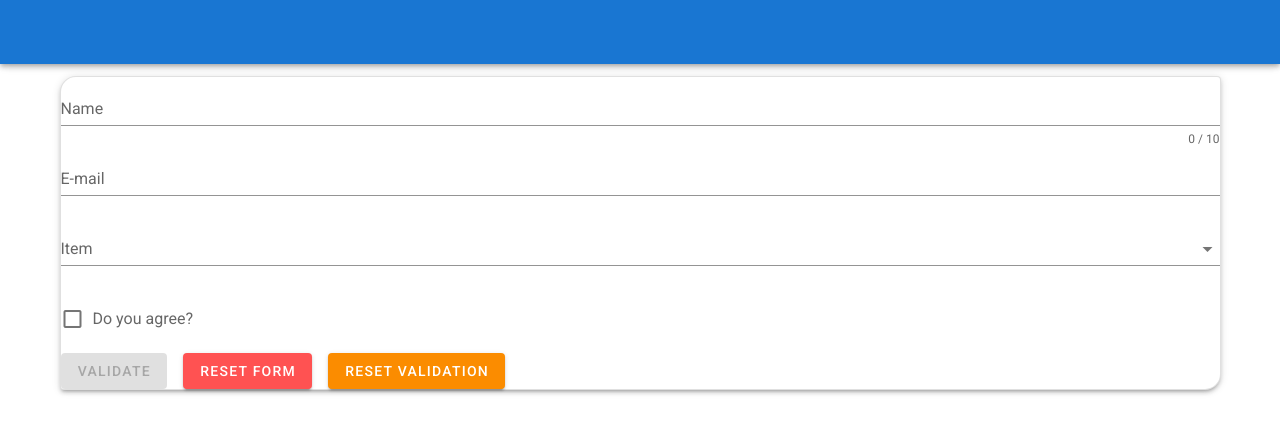
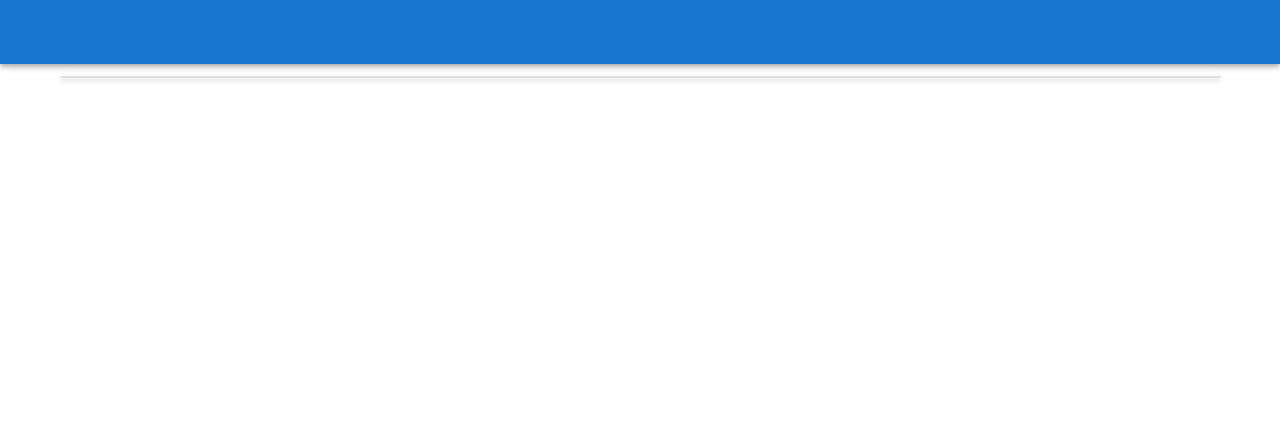
Before and after one commit to GeoffreyLG/groupomania, a Vue app in the folder groupomania/: page /signin in a window 1280 px wide. Shown: the top 434 px of the page. Built offline with nearby package versions, Linux system fonts and the light colour scheme.

Commit message:
New buttons

```diff
--- a/groupomania/src/components/Home.vue
+++ b/groupomania/src/components/Home.vue
@@ -18,16 +18,16 @@
         </v-row>
         <v-row class="text-center">
             <v-col>
-            <v-btn elevation="2" rounded color="secondary" to="/signin">
-                Se connecter
-            </v-btn>
+                <v-btn elevation="2" rounded to="/signin">
+                    Se connecter
+                </v-btn>
             </v-col>
         </v-row>
         <v-row class="text-center">
             <v-col>
-            <v-btn elevation="2" rounded color="secondary" to="/subscribe">
-                S'inscrire
-            </v-btn>
+                <v-btn elevation="2" rounded to="/subscribe">
+                    S'inscrire
+                </v-btn>
             </v-col>
         </v-row>
     </v-container>
--- a/groupomania/src/views/signin.vue
+++ b/groupomania/src/views/signin.vue
@@ -1,65 +1,7 @@
 <template>
   <v-container>
     <v-card elevation="3" outlined shaped>
-      <v-form
-        ref="form"
-        v-model="valid"
-        lazy-validation
-      >
-        <v-text-field
-          v-model="name"
-          :counter="10"
-          :rules="nameRules"
-          label="Name"
-          required
-        ></v-text-field>
 
-        <v-text-field
-          v-model="email"
-          :rules="emailRules"
-          label="E-mail"
-          required
-        ></v-text-field>
-
-        <v-select
-          v-model="select"
-          :items="items"
-          :rules="[v => !!v || 'Item is required']"
-          label="Item"
-          required
-        ></v-select>
-
-        <v-checkbox
-          v-model="checkbox"
-          :rules="[v => !!v || 'You must agree to continue!']"
-          label="Do you agree?"
-          required
-        ></v-checkbox>
-
-        <v-btn
-          :disabled="!valid"
-          color="success"
-          class="mr-4"
-          @click="validate"
-        >
-          Validate
-        </v-btn>
-
-        <v-btn
-          color="error"
-          class="mr-4"
-          @click="reset"
-        >
-          Reset Form
-        </v-btn>
-
-        <v-btn
-          color="warning"
-          @click="resetValidation"
-        >
-          Reset Validation
-        </v-btn>
-      </v-form>
     </v-card>
   </v-container>
 </template>
--- a/groupomania/src/views/subscribe.vue
+++ b/groupomania/src/views/subscribe.vue
@@ -1,57 +1,37 @@
 <template>
   <v-container>
-    <v-card elevation="3">
-      <v-form v-model="valid">
-        <v-container>
-          <v-row>
-            <v-col
-              cols="12"
-              md="4"
-            >
+      <form>
         <v-text-field
-                v-model="firstname"
-                :rules="nameRules"
+          v-model="name"
           :counter="10"
-                label="First name"
+          :error-messages="errors"
+          label="Name"
           required
         ></v-text-field>
-            </v-col>
-
-            <v-col
-              cols="12"
-              md="4"
-            >
         <v-text-field
-                v-model="lastname"
-                :rules="nameRules"
-                :counter="10"
-                label="Last name"
+          v-model="phoneNumber"
+          :counter="7"
+          :error-messages="errors"
+          label="Phone Number"
           required
         ></v-text-field>
-            </v-col>
-
-            <v-col
-              cols="12"
-              md="4"
-            >
         <v-text-field
           v-model="email"
-                :rules="emailRules"
+          :error-messages="errors"
           label="E-mail"
           required
         ></v-text-field>
-            </v-col>
-          </v-row>
-        </v-container>
-        <v-container>
-          <v-btn elevation="2" rounded color="secondary" to="/">
+        <v-btn
+          elevation="2"
+          rounded
+          class="mr-4"
+          type="submit"
+        >
+          submit
+        </v-btn>
+        <v-btn elevation="2" rounded to="/" color="secondary">
           Cancel
         </v-btn>
-          <v-btn elevation="2" rounded color="primary">
-              Go !
-          </v-btn>
-        </v-container>
-      </v-form>
-    </v-card>
+      </form>
   </v-container>
 </template>
```
Lines whose indentation alone changed are shown as unchanged.
